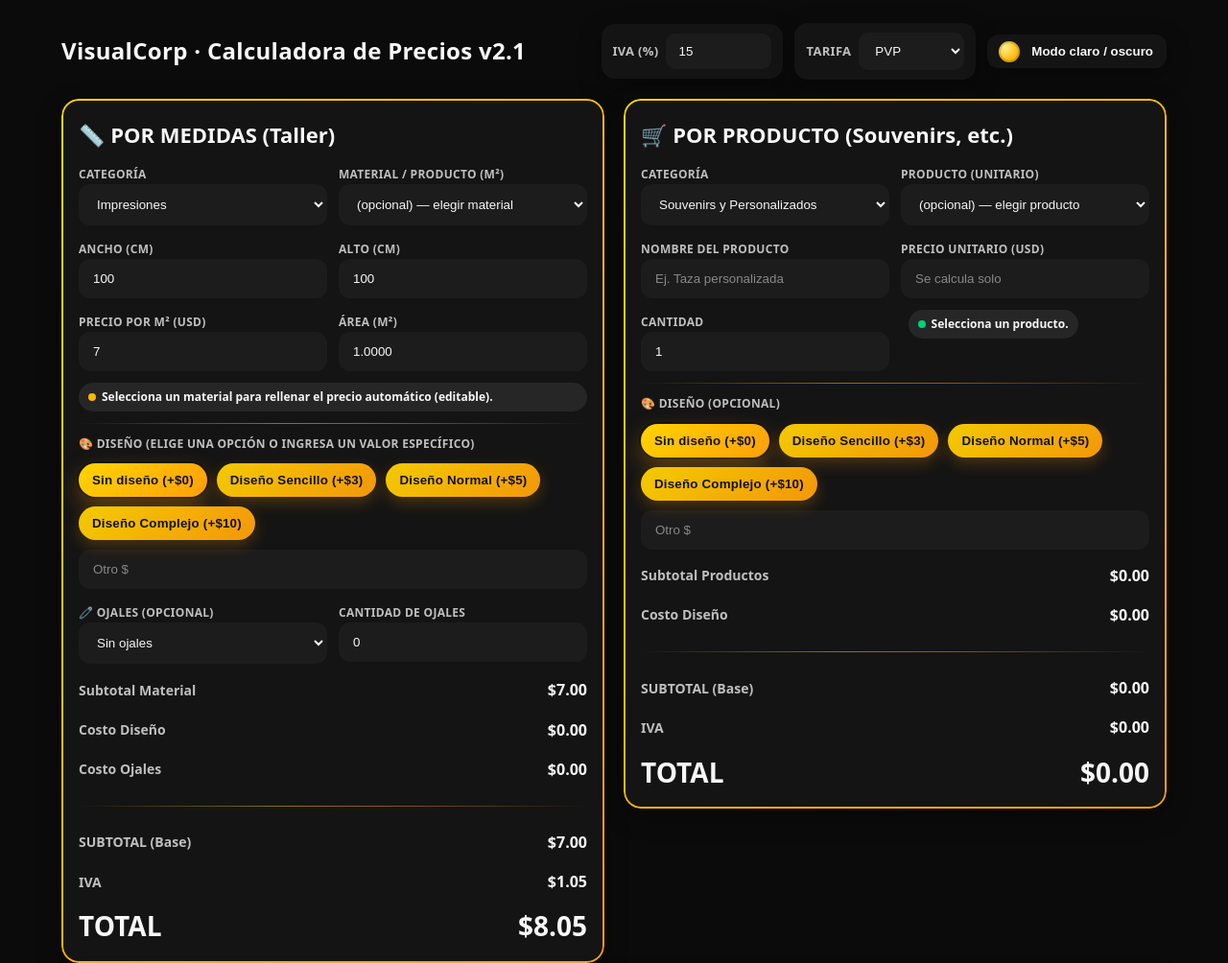
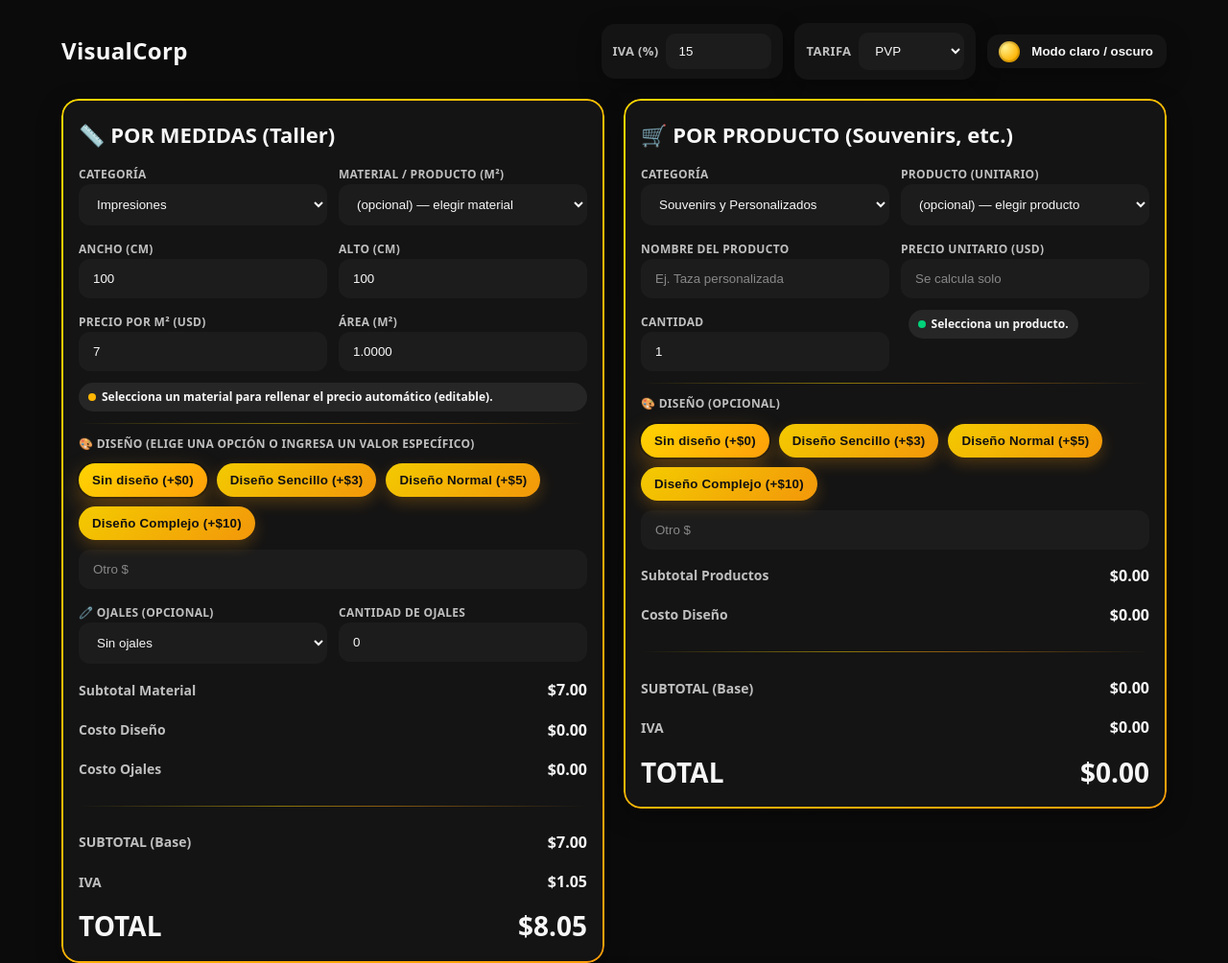
Before and after one commit to estebanico10/Calculadora, a plain HTML site: page VisualCORP.html in a window 1280 px wide. Shown: the top 1004 px of the page at 96% size. Drawn offline with Linux system fonts and the light colour scheme.

Commit message:
VisualCORP.html

```diff
--- a/VisualCORP.html
+++ b/VisualCORP.html
@@ -3,7 +3,7 @@
 <head>
   <meta http-equiv="Content-Type" content="text/html; charset=UTF-8">
   <meta name="viewport" content="width=device-width, initial-scale=1">
-  <title>VisualCorp · Calculadora de Precios v2.1 (IVA Corregido)</title>
+  <title>VisualCorp</title>
   <link rel="icon" type="image/x-icon" href="visu.ico">
   <style>
     :root{
@@ -75,7 +75,7 @@
   <div class="container">
     <header>
       <div class="brand">
-        <h1>VisualCorp · Calculadora de Precios v2.1</h1>
+        <h1>VisualCorp</h1>
         <div class="top-controls">
           <div class="chip">
             <label for="iva">IVA (%)</label>
```
